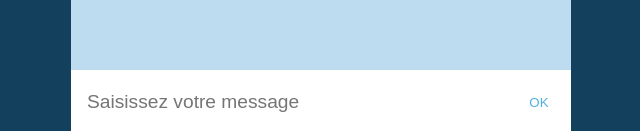
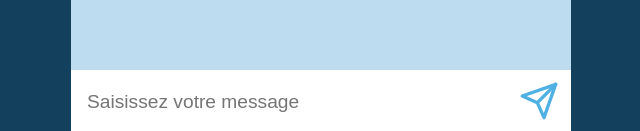
Before and after one commit to Thomas-Bezille/Spe-React-chatroom, a React (Vite) app: page / in a window 1280 px wide. Shown: the part 666-797 px from the top of the page, without its empty margins (319-959 px from the left). Built offline with nearby package versions, Linux system fonts and the light colour scheme.

Commit message:
Ajout de l'icon de submit

```diff
--- a/package.json
+++ b/package.json
@@ -12,7 +12,8 @@
 	},
 	"dependencies": {
 		"react": "^18.2.0",
-		"react-dom": "^18.2.0"
+		"react-dom": "^18.2.0",
+		"react-feather": "^2.0.10"
 	},
 	"devDependencies": {
 		"@types/react": "^18.0.28",
--- a/src/components/Form/Form.jsx
+++ b/src/components/Form/Form.jsx
@@ -1,3 +1,5 @@
+import { Send } from 'react-feather';
+
 import './Form.scss';
 
 const Form = () => {
@@ -9,7 +11,7 @@ const Form = () => {
         placeholder="Saisissez votre message"
       />
       <button type="submit" className="form-submit">
-        OK
+        <Send size={40} />
       </button>
     </form>
   );
```
Also changed, not shown: 1 other file (tests, documents, lock files or other folders).
